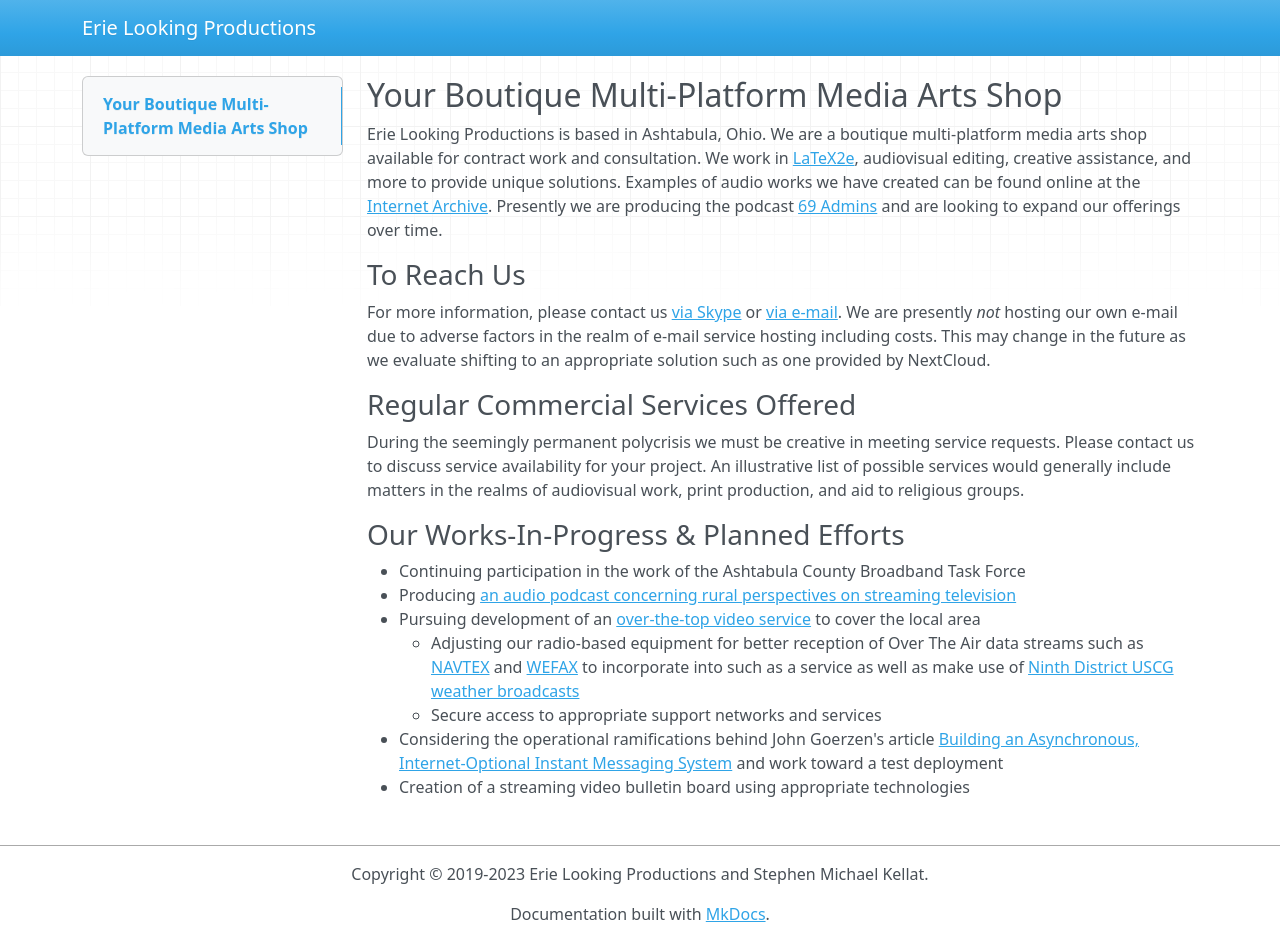
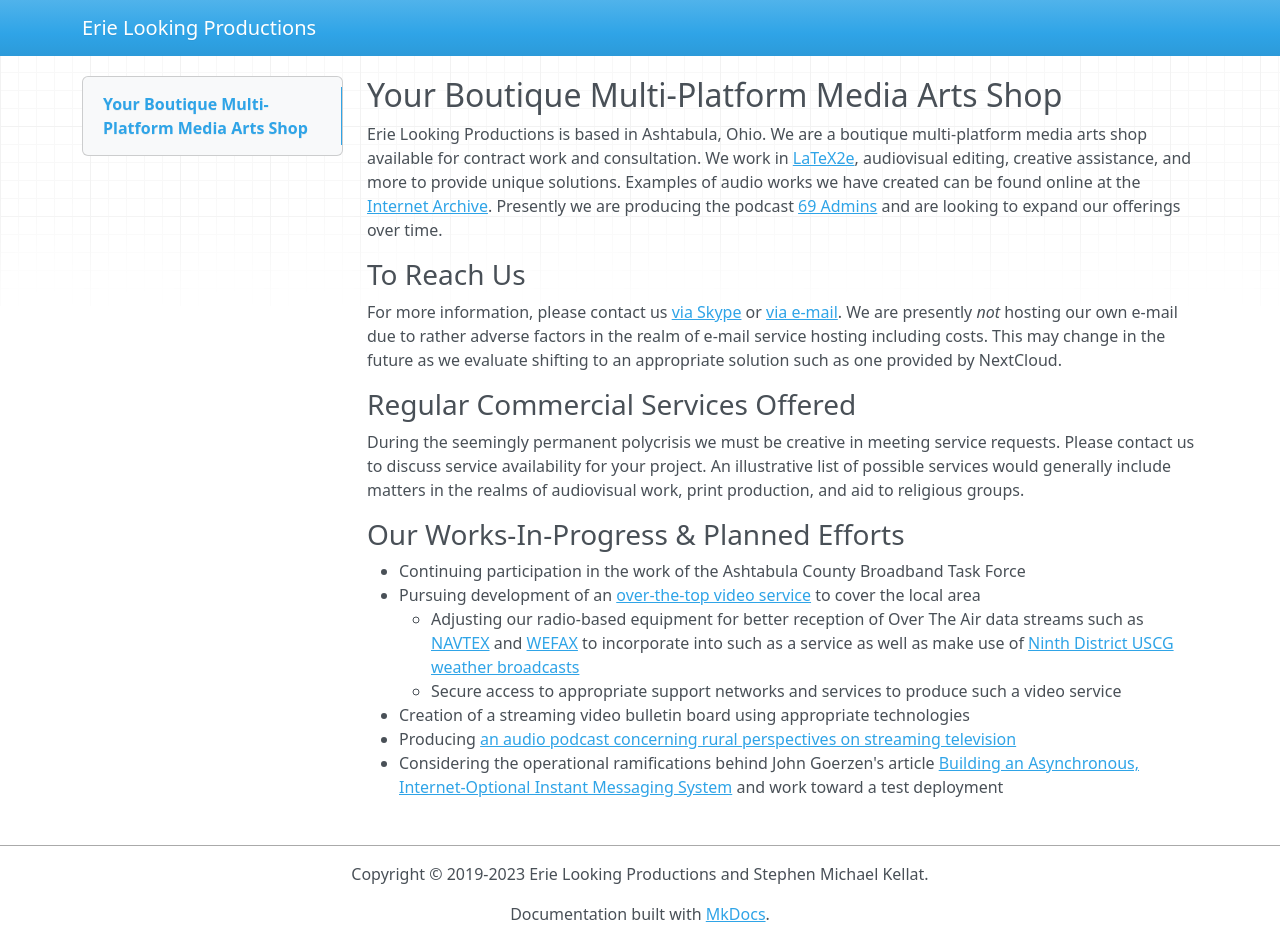
Before and after one commit to skellat/mkdocs-cms, an MkDocs documentation site: the page built from docs/index.md, in a window 1280 px wide and 942 px high. Built offline with MkDocs 1.6.1, drawn with Linux system fonts in a browser that asks for light colours; nearby versions of some CDN libraries.

Commit message:
Minor updates
Signed-off-by: Stephen Michael Kellat <1001736+skellat@users.noreply.github.com>

```diff
--- a/docs/index.md
+++ b/docs/index.md
@@ -4,7 +4,7 @@
 
 ### To Reach Us
 
-For more information, please contact us <a href="skype:stephen.michael.kellat?chat">via Skype</a> or <a href="mailto:ashtabulaecv197@gmail.com">via e-mail</A>.  We are presently *not* hosting our own e-mail due to adverse factors in the realm of e-mail service hosting including costs.  This may change in the future as we evaluate shifting to an appropriate solution such as one provided by NextCloud.
+For more information, please contact us <a href="skype:stephen.michael.kellat?chat">via Skype</a> or <a href="mailto:ashtabulaecv197@gmail.com">via e-mail</A>.  We are presently *not* hosting our own e-mail due to rather adverse factors in the realm of e-mail service hosting including costs.  This may change in the future as we evaluate shifting to an appropriate solution such as one provided by NextCloud.
 
 ### Regular Commercial Services Offered
 
@@ -13,9 +13,9 @@
 ### Our Works-In-Progress & Planned Efforts
 
 * Continuing participation in the work of the Ashtabula County Broadband Task Force
-* Producing [an audio podcast concerning rural perspectives on streaming television](https://69admins.com/)
 * Pursuing development of an [over-the-top video service](https://en.wikipedia.org/w/index.php?title=Over-the-top_media_service&oldid=1110776742) to cover the local area
     * Adjusting our radio-based equipment for better reception of Over The Air data streams such as [NAVTEX](https://en.wikipedia.org/wiki/NAVTEX) and [WEFAX](https://en.wikipedia.org/wiki/Radiofax#Weatherfax) to incorporate into such as a service as well as make use of [Ninth District USCG weather broadcasts](https://www.weather.gov/marine/uscg_broadcasts)
-    * Secure access to appropriate support networks and services
+    * Secure access to appropriate support networks and services to produce such a video service
+* Creation of a streaming video bulletin board using appropriate technologies
+* Producing [an audio podcast concerning rural perspectives on streaming television](https://69admins.com/)
 * Considering the operational ramifications behind John Goerzen's article [Building an Asynchronous, Internet-Optional Instant Messaging System](https://www.complete.org/building-an-asynchronous-internet-optional-instant-messaging-system/) and work toward a test deployment
-* Creation of a streaming video bulletin board using appropriate technologies
```
